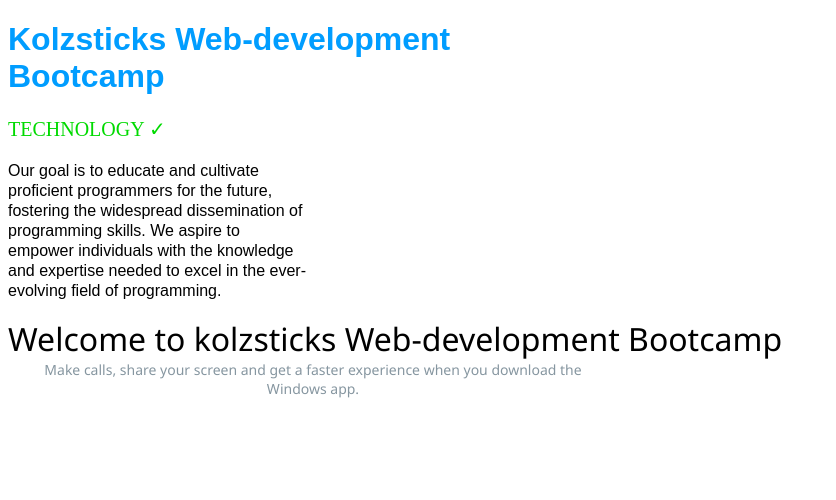
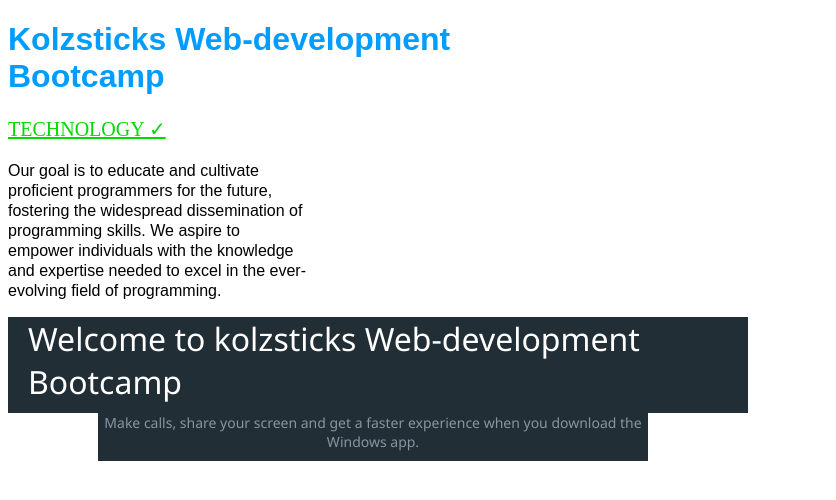
Before and after one commit to Kolzstikcs/TEXT-LESSONS, a plain HTML site: page index.html in a window 1280 px wide. Shown: the whole page, without its empty margins (0-836 px from the left). Drawn offline with Linux system fonts and the light colour scheme.

Commit message:
index.html

```diff
--- a/index.html
+++ b/index.html
@@ -18,30 +18,34 @@
 
 
         h3{
-            box-sizing: border-box;
-
-            font-weight: 800;
+    font-weight: 800;
     padding: 0;
     margin: 0;
     font-family: Segoe UI;
-    color: rgb(0, 0, 0);
+    color: white;
     font-size: 32px;
     font-weight: 50;
-        }
+    width: 700px;
+    background-color: #222E35;
+    padding-left: 20px;
+    padding-right: 20px;
+    padding-bottom: 10px;
+}
         .welcome-text{
             font-family: 'Segoe UI';
     color: #8696a0;
-    box-sizing: border-box;
-    padding: 0;
     margin: 0;
     font-size: 14px;
     width: 550px;
     text-align: center;
-    margin-left: 30px;
+    margin-left: 90px;
+    background-color: #222E35;
+    padding-bottom: 10px;
         }
         .green{
             color: rgb(0, 218, 0);
             font-size: 20px;
+            text-decoration: underline;
         }
 
         .middle-text{
```
